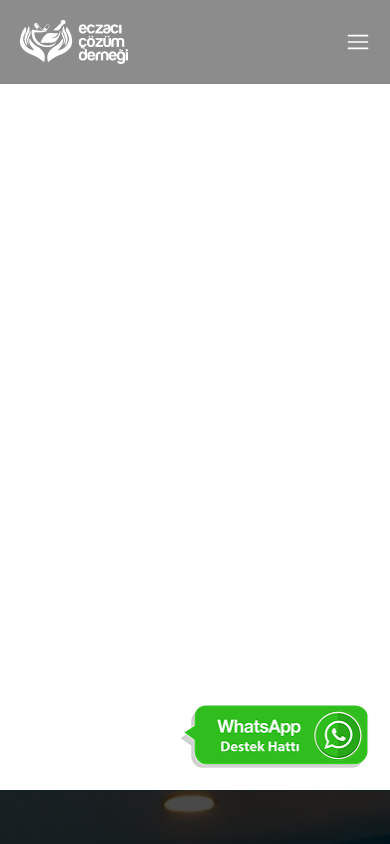
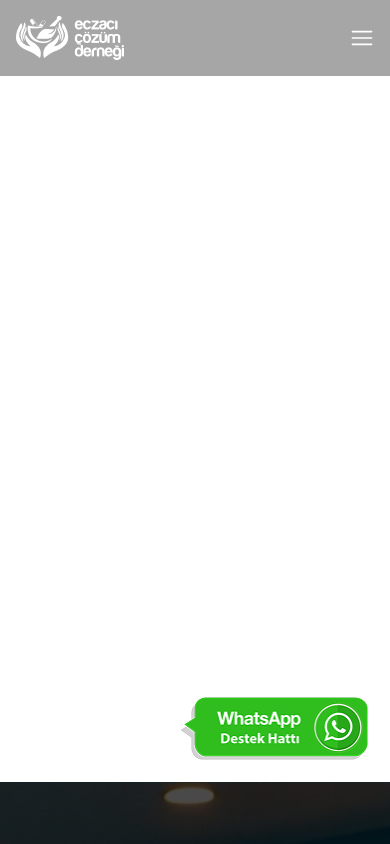
Before and after one commit to ozgenurgucluu/bee-studio-case, a Next.js app: page / in a window 390 px wide. Shown: the top 844 px of the page. Built offline with nearby package versions, Linux system fonts and the light colour scheme.

Commit message:
change header bg color

```diff
--- a/components/Header/index.tsx
+++ b/components/Header/index.tsx
@@ -43,8 +43,8 @@ const Header = () => {
   ];
 
   return (
-    <header className="bg-black/45 w-full">
-      <div className="container mx-auto flex justify-between text-white p-5  items-center">
+    <header className="md:bg-black/55 bg-black/35 w-full">
+      <div className="container mx-auto flex justify-between text-white md:p-5 p-4 items-center">
         <Link href="/">
           <Image src="/images/vector.png" width={108} height={44} alt="logo" />
         </Link>
```
